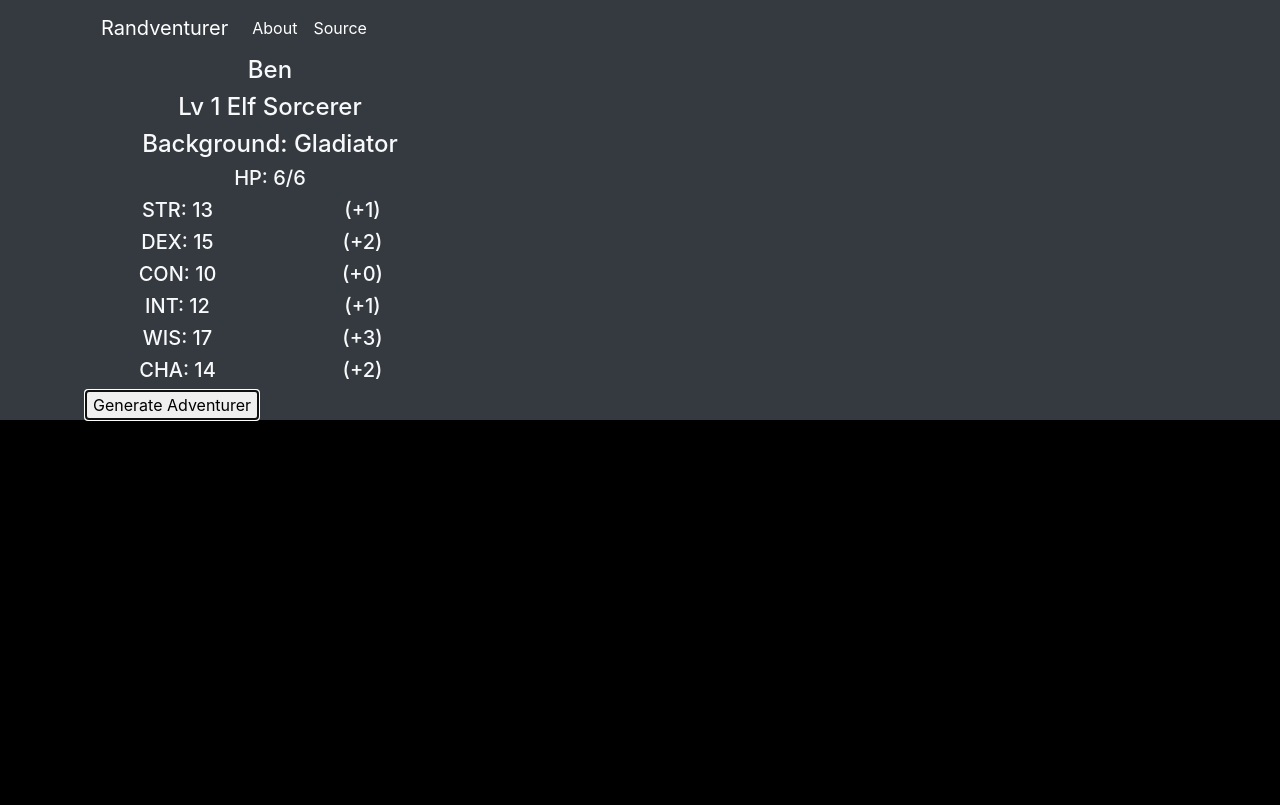
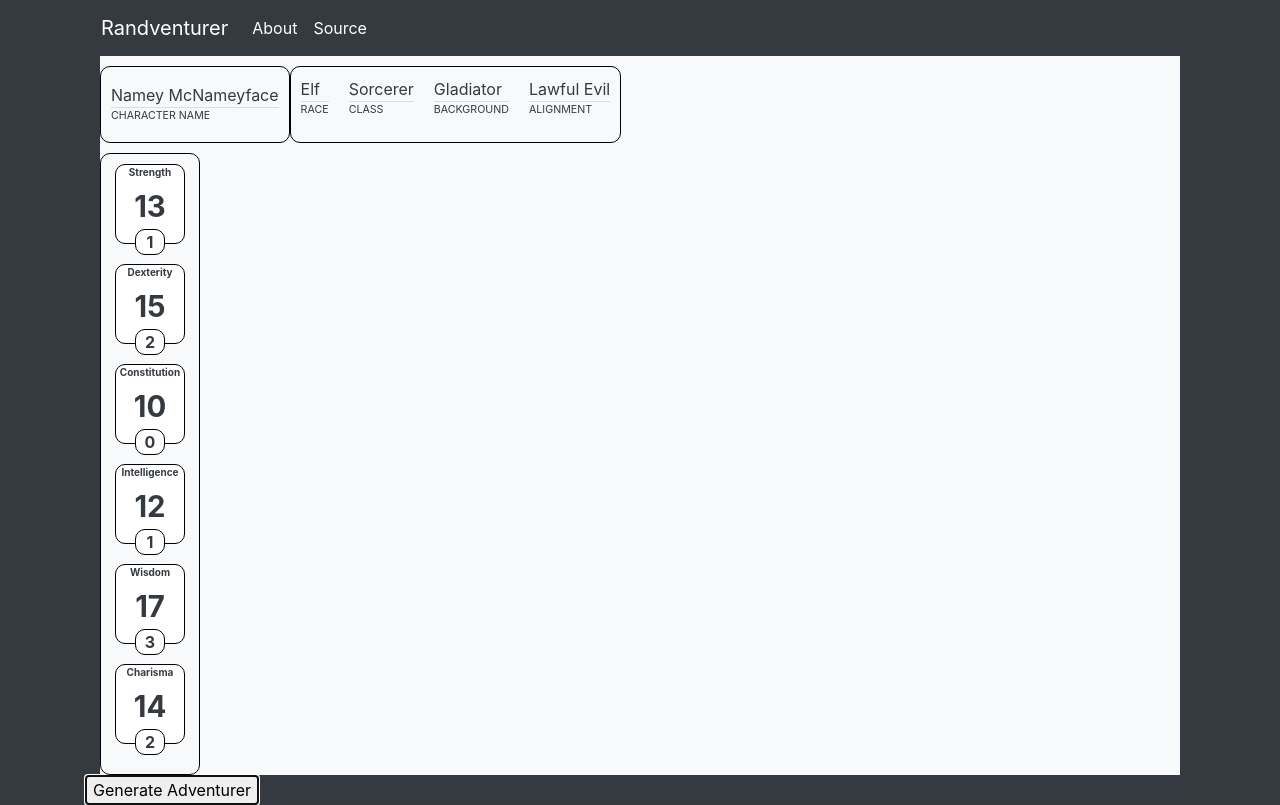
Before and after one commit to benjamincampbell/randventurer-old, an Angular app: page / in a window 1280 px wide. Both pictures are taken after a click on the button "Generate Adventurer". Built offline with nearby package versions, Linux system fonts and the light colour scheme.

Commit message:
Looks much prettier now, making it look similar to a D&D character sheet

```diff
--- a/src/app/adventurer-generator.service.ts
+++ b/src/app/adventurer-generator.service.ts
@@ -3,6 +3,8 @@ import { Adventurer } from './adventurer';
 import { races } from './races';
 import { classes } from './classes';
 import { backgrounds } from './backgrounds';
+import { alignments } from './alignments';
+import { stats } from './stats';
 
 @Injectable({
   providedIn: 'root'
@@ -11,8 +13,10 @@ export class AdventurerGeneratorService {
     _race;
     _class;
     _background;
+    _alignments
     _adventurer;
     _stats;
+    _statlist; // slightly redundant, but to iterate through in HTML to reduce redundancy there
 
   constructor() { }
 
@@ -20,15 +24,36 @@ export class AdventurerGeneratorService {
       this._race = races[Math.floor(Math.random() * races.length)];
       this._class = classes[Math.floor(Math.random() * classes.length)];
       this._background = backgrounds[Math.floor(Math.random() * backgrounds.length)];
+      this._alignment = alignments[Math.floor(Math.random() * alignments.length)];
+      this._statlist = [];
       this._stats = this.generateStatblock();
 
-      this._adventurer = { name: "Ben",
+      this._adventurer = { name: "Namey McNameyface",
+                           info: [
+                               {
+                                   name: "race",
+                                   value: this._race,
+                               },
+                               {
+                                   name: "class",
+                                   value: this._class
+                               },
+                               {
+                                   name: "background",
+                                   value: this._background,
+                               },
+                               {
+                                   name: "alignment",
+                                   value: this._alignment
+                               },
+                           ],
                            race: this._race,
                            class: this._class,
                            background: this._background,
-                           stats: this._stats
+                           stats: this._stats,
+                           statlist: this._statlist
                        };
-      console.log("Adventurer created: " + this._adventurer );
+      console.log("Adventurer created: " + JSON.stringify(this._adventurer));
 
       return this._adventurer;
   }
@@ -36,12 +61,12 @@ export class AdventurerGeneratorService {
   generateStatblock(){
       // get initial stat block
       let block = {
-          str: this.generateStat(),
-          dex: this.generateStat(),
-          con: this.generateStat(),
-          int: this.generateStat(),
-          wis: this.generateStat(),
-          cha: this.generateStat(),
+          Strength: this.generateStat(),
+          Dexterity: this.generateStat(),
+          Constitution: this.generateStat(),
+          Intelligence: this.generateStat(),
+          Wisdom: this.generateStat(),
+          Charisma: this.generateStat(),
       };
 
       // increase stats by any racial bonuses
@@ -51,7 +76,7 @@ export class AdventurerGeneratorService {
 
       // Half-Elves can increase any other non-CHA stat by 1 twice, do so randomly
       if (this._race.name == 'Half-Elf') {
-          let otherstats = ['str', 'dex', 'con', 'int', 'wis'];
+          let otherstats = ['Strength', 'Dexterity', 'Constitution', 'Intelligence', 'Wisdom'];
           for (let i = 0; i < 2; i++) {
               let chosenstat = otherstats[Math.floor(Math.random() * otherstats.length)];
               console.log("Half-Elf random stat increase: " + chosenstat + " + 1");
@@ -59,10 +84,16 @@ export class AdventurerGeneratorService {
           }
       }
 
-      // calculate bonuses
+      // calculate bonuses, build statlist array
       for (let s in block){
           block[s].bonus = Math.floor((block[s].value - 10)/2);
+          let f = {};
+          f["name"] = s;
+          f["values"] = block[s];
+          this._statlist.push(f);
       }
+
+      console.log(JSON.stringify(block));
 
       return block;
   }
--- a/src/app/adventurer-view/adventurer-view.component.html
+++ b/src/app/adventurer-view/adventurer-view.component.html
@@ -1,57 +1,32 @@
-<div *ngIf="adventurer">
+<div class="appbody bg-light text-dark" *ngIf="adventurer">
     <div class="row">
-        <div class="col-4 text-center">
-            <h4>{{ adventurer.name }}</h4>
-            <h4>Lv 1 {{ adventurer.race.name }} {{ adventurer.class.name }}</h4>
-            <h4>Background: {{ adventurer.background.name }}</h4>
-            <h5>HP: {{adventurer.class.hitdie + adventurer.stats.con.bonus}}/{{adventurer.class.hitdie + adventurer.stats.con.bonus}}</h5>
-            <div class="row">
-                <div class="col">
-                    <h5>STR: {{ adventurer.stats.str.value }}</h5>
+        <div class="charname">
+            <label class="infolabel">CHARACTER NAME</label>
+            <div class="infovalue">{{ adventurer.name }}</div>
         </div>
-                <div class="col">
-                    <h5>({{ adventurer.stats.str.bonus >= 0 ? '+' + adventurer.stats.str.bonus : adventurer.stats.str.bonus }})</h5>
+        <div class="charinfo">
+            <ul>
+                <li *ngFor="let i of adventurer.info">
+                    <label class="infolabel">{{ i.name }}</label>
+                    <div class="infovalue">{{ i.value.name }}</div>
+                </li>
+            </ul>
         </div>
     </div>
     <div class="row">
-                <div class="col">
-                    <h5>DEX: {{ adventurer.stats.dex.value }}</h5>
+        <div class="col-4">
+            <div class="stats">
+                <ul class="statlist">
+                    <li *ngFor="let stat of adventurer.statlist">
+                        <div class="score">
+                            <div class="statname">{{ stat.name }}</div>
+                            <div class="statvalue">{{ stat.values.value }}</div>
                         </div>
-                <div class="col">
-                    <h5>({{ adventurer.stats.dex.bonus >= 0 ? '+' + adventurer.stats.dex.bonus : adventurer.stats.dex.bonus }})</h5>
+                        <div class="modifier">
+                            {{ stat.values.bonus }}
                         </div>
-            </div>
-            <div class="row">
-                <div class="col">
-                    <h5>CON: {{ adventurer.stats.con.value }}</h5>
-                </div>
-                <div class="col">
-                    <h5>({{ adventurer.stats.con.bonus >= 0 ? '+' + adventurer.stats.con.bonus : adventurer.stats.con.bonus }})</h5>
-                </div>
-            </div>
-            <div class="row">
-                <div class="col">
-                    <h5>INT: {{ adventurer.stats.int.value }}</h5>
-                </div>
-                <div class="col">
-                    <h5>({{ adventurer.stats.int.bonus >= 0 ? '+' + adventurer.stats.int.bonus : adventurer.stats.int.bonus }})</h5>
-                </div>
-            </div>
-            <div class="row">
-                <div class="col">
-                    <h5>WIS: {{ adventurer.stats.wis.value }}</h5>
-                </div>
-                <div class="col">
-                    <h5>({{ adventurer.stats.wis.bonus >= 0 ? '+' + adventurer.stats.wis.bonus : adventurer.stats.wis.bonus }})</h5>
-                </div>
-            </div>
-            <div class="row">
-                <div class="col">
-                    <h5>CHA: {{ adventurer.stats.cha.value }}</h5>
-                </div>
-                <div class="col">
-                    <h5>({{ adventurer.stats.cha.bonus >= 0 ? '+' + adventurer.stats.cha.bonus : adventurer.stats.cha.bonus }})</h5>
-                </div>
+                    </li>
+                </ul>
             </div>
         </div>
         <div class="col-8">
--- /dev/null
+++ b/src/app/alignments.ts
@@ -0,0 +1,29 @@
+export const alignments = [
+    {
+        name: 'Lawful Good',
+    },
+    {
+        name: 'Neutral Good',
+    },
+    {
+        name: 'Chaotic Good',
+    },
+    {
+        name: 'Lawful Neutral',
+    },
+    {
+        name: 'True Neutral',
+    },
+    {
+        name: 'Chaotic Neutral',
+    },
+    {
+        name: 'Lawful Evil',
+    },
+    {
+        name: 'Neutral Evil',
+    },
+    {
+        name: 'Chaotic Evil',
+    },
+];
--- a/src/app/races.ts
+++ b/src/app/races.ts
@@ -3,11 +3,11 @@ export const races = [
         name: 'Dragonborn',
         stats: [
             {
-                name: 'str',
+                name: 'Strength',
                 plus: 2
             },
             {
-                name: 'cha',
+                name: 'Charisma',
                 plus: 1,
             }
         ]
@@ -16,7 +16,7 @@ export const races = [
         name: 'Dwarf',
         stats: [
             {
-                name: 'con',
+                name: 'Constitution',
                 plus: 2,
             }
         ]
@@ -25,7 +25,7 @@ export const races = [
         name: 'Elf',
         stats: [
             {
-                name: 'dex',
+                name: 'Dexterity',
                 plus: 2,
             }
         ]
@@ -34,7 +34,7 @@ export const races = [
         name: 'Gnome',
         stats: [
             {
-                name: 'int',
+                name: 'Intelligence',
                 plus: 2,
             }
         ]
@@ -43,7 +43,7 @@ export const races = [
         name: 'Half-Elf',
         stats: [
             {
-                name: 'cha',
+                name: 'Charisma',
                 plus: 2,
             },
         ]
@@ -52,11 +52,11 @@ export const races = [
         name: 'Half-Orc',
         stats: [
             {
-                name: 'str',
+                name: 'Strength',
                 plus: 2,
             },
             {
-                name: 'con',
+                name: 'Constitution',
                 plus: 1,
             }
         ]
@@ -65,7 +65,7 @@ export const races = [
         name: 'Halfling',
         stats: [
             {
-                name: 'dex',
+                name: 'Dexterity',
                 plus: 2,
             }
         ]
@@ -74,27 +74,27 @@ export const races = [
         name: 'Human',
         stats: [
             {
-                name: 'str',
+                name: 'Strength',
                 plus: 1,
             },
             {
-                name: 'dex',
+                name: 'Dexterity',
                 plus: 1,
             },
             {
-                name: 'con',
+                name: 'Constitution',
                 plus: 1,
             },
             {
-                name: 'int',
+                name: 'Intelligence',
                 plus: 1,
             },
             {
-                name: 'wis',
+                name: 'Wisdom',
                 plus: 1,
             },
             {
-                name: 'cha',
+                name: 'Charisma',
                 plus: 1,
             }
         ]
@@ -103,7 +103,7 @@ export const races = [
         name: 'Tiefling',
         stats: [
             {
-                name: 'cha',
+                name: 'Charisma',
                 plus: 2,
             }
         ]
--- /dev/null
+++ b/src/app/stats.ts
@@ -0,0 +1,55 @@
+export const stats = [
+    {
+        name: 'Strength',
+        abbr: 'STR',
+        skills: [
+            'athletics',
+        ]
+    },
+    {
+        name: 'Dexterity',
+        abbr: 'DEX',
+        skills: [
+            'Acrobatics',
+            'Sleight of Hand',
+        ]
+    },
+    {
+        name: 'Constitution',
+        abbr: 'CON',
+        skills: [
+        ]
+    },
+    {
+        name: 'Intelligence',
+        abbr: 'INT',
+        skills: [
+            'Arcana',
+            'History',
+            'Investigation',
+            'Nature',
+            'Religion',
+        ]
+    },
+    {
+        name: 'Wisdom',
+        abbr: 'WIS',
+        skills: [
+            'Animal Handling',
+            'Insight',
+            'Medicine',
+            'Perception',
+            'Survival',
+        ]
+    },
+    {
+        name: 'Charisma',
+        abbr: 'CHA',
+        skills: [
+            'Deception',
+            'Intimidation',
+            'Performance',
+            'Persuation',
+        ]
+    }
+]
--- a/src/index.html
+++ b/src/index.html
@@ -7,7 +7,8 @@
   <meta name="viewport" content="width=device-width, initial-scale=1">
   <link rel="icon" type="image/x-icon" href="favicon.ico">
 </head>
-<body class="bg-dark text-light">
+<!--<body class="bg-dark text-light">-->
+<body class="bg-dark">
   <app-root></app-root>
 </body>
 </html>
--- a/src/styles.css
+++ b/src/styles.css
@@ -1,8 +1,99 @@
 /* You can add global styles to this file, and also import other style files */
-.topbar {
-
-}
 
 html {
     background-color: black;
 }
+
+.appbody {
+
+}
+
+.charname {
+    border: 1px solid black;
+    border-radius: 10px;
+    margin: 10px 0px 10px 15px;
+    padding: 10px;
+    display: flex;
+    flex-direction: column-reverse;
+}
+
+.charinfo {
+    border: 1px solid black;
+    border-radius: 10px;
+    padding: 10px 0px 0px 0px;
+    margin: 10px 0px 10px 0px;
+}
+
+.charinfo ul {
+    padding: 0px 0px 0px 0px;
+    display: flex;
+    flex-wrap: wrap;
+}
+
+.charinfo ul li {
+    display: flex;
+    flex-direction: column-reverse;
+    margin: 0px 10px 0px 10px;
+}
+
+.infolabel {
+    font-size: 8pt;
+    text-transform: uppercase;
+}
+
+.infovalue {
+    font-size: 11spt;
+    border-bottom: 1px solid #ddd;
+}
+
+.statlist {
+    display: flex;
+    flex-direction: column;
+    align-items: center;
+    justify-content: space-around;
+    margin: 0;
+    padding: 0;
+    text-align: center;
+}
+
+.statname {
+    font-size: 10px;
+    font-weight: bold;
+}
+
+.statlist li {
+    height: 80px;
+    width: 70px;
+    list-style-image: none;
+    display:block;
+    border: 1px solid black;
+    background-color: white;
+    text-align: center;
+    border-radius: 10px;
+    flex-direction: column;
+    margin-bottom: 20px;
+}
+
+.modifier {
+    background-color: white;
+    display: inline-block;
+    border: 1px solid black;
+    border-radius: 10px;
+    width: 30px;
+}
+
+.stats {
+    width: 100px;
+    font-weight: bold;
+    border: 1px solid black;
+    border-radius: 10px;
+    padding: 10px;
+}
+
+.statname {
+    margin: 0px 0px 5px 0px;
+}
+
+.statvalue {
+    font-size: 22pt;
+}
```
Lines whose indentation alone changed are shown as unchanged.
